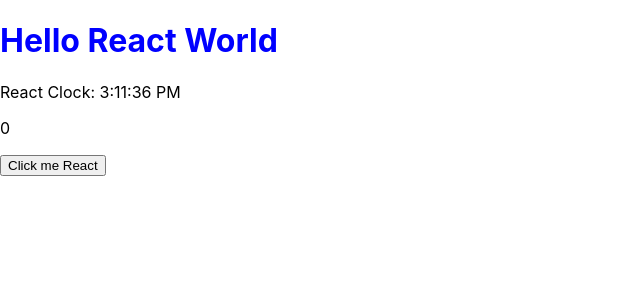
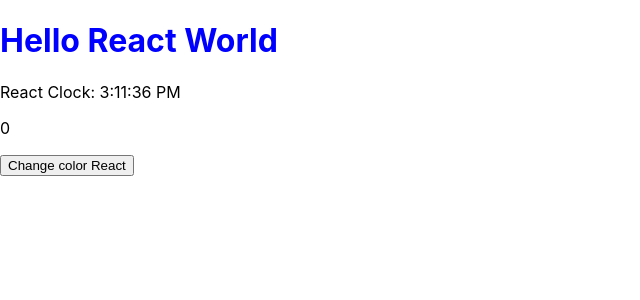
Before and after one commit to NupurKes/seperateconcern, a React (Create React App) app: page / in a window 1280 px wide. Shown: the top 300 px of the page, without its empty margins (0-640 px from the left). Built offline with nearby package versions, Linux system fonts and the light colour scheme.

Commit message:
handleOnClick

```diff
--- a/src/App.js
+++ b/src/App.js
@@ -32,16 +32,19 @@ function App() {
   );
   }
 
+
+
+
   function CounterDisplay(props) {
     return <p>{props.count}</p>;
     }
 
   function UserActions(props) {
-    return <button onClick={() => {
-    props.setColor(toggle(props.color));
-    props.setCount(props.count+1)}}>
-    Click me React
-    </button>
+    const handleOnClick = () => {
+      props.setColor(toggle(props.color));
+      props.setCount(props.count+1)};
+    return <button onClick={handleOnClick}>
+    Change color React </button>;
     }
 
   function toggle(color){
```
